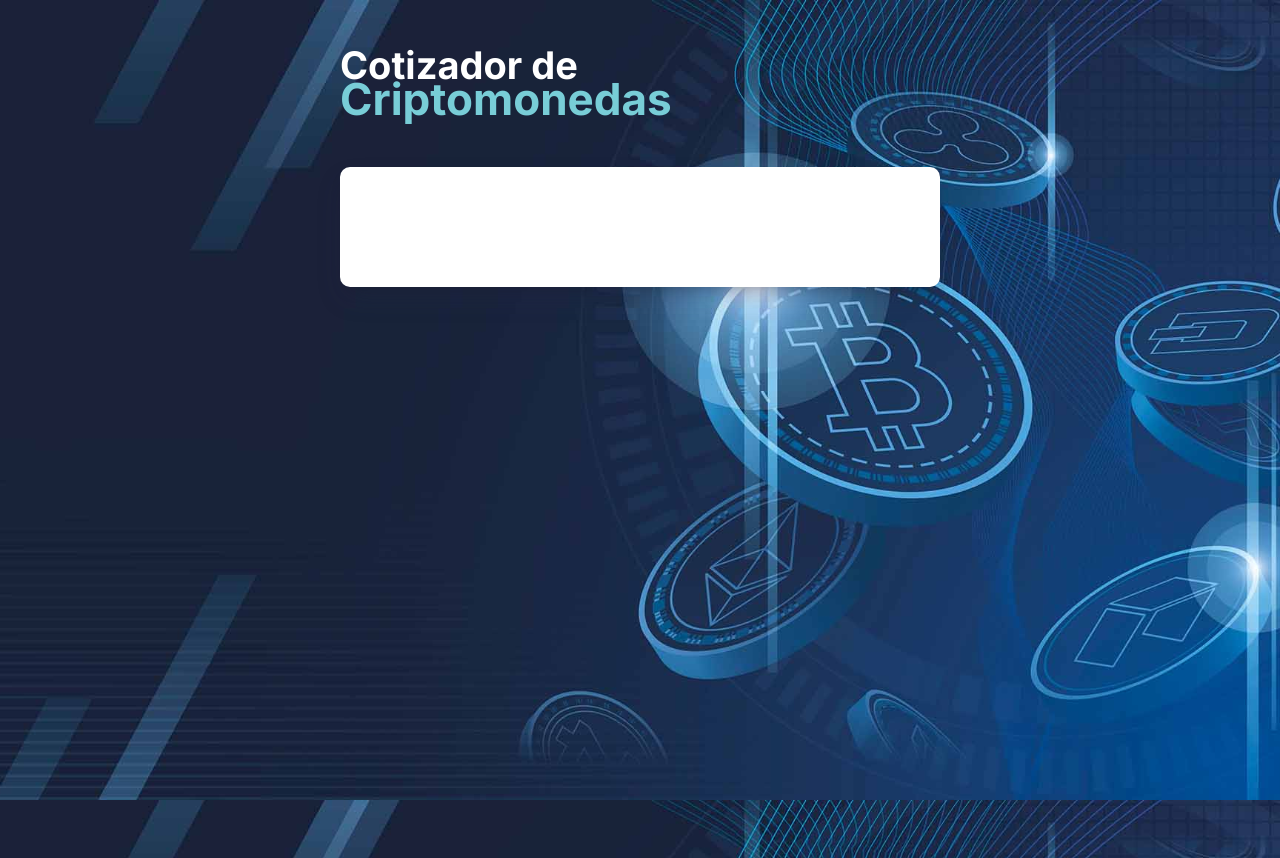
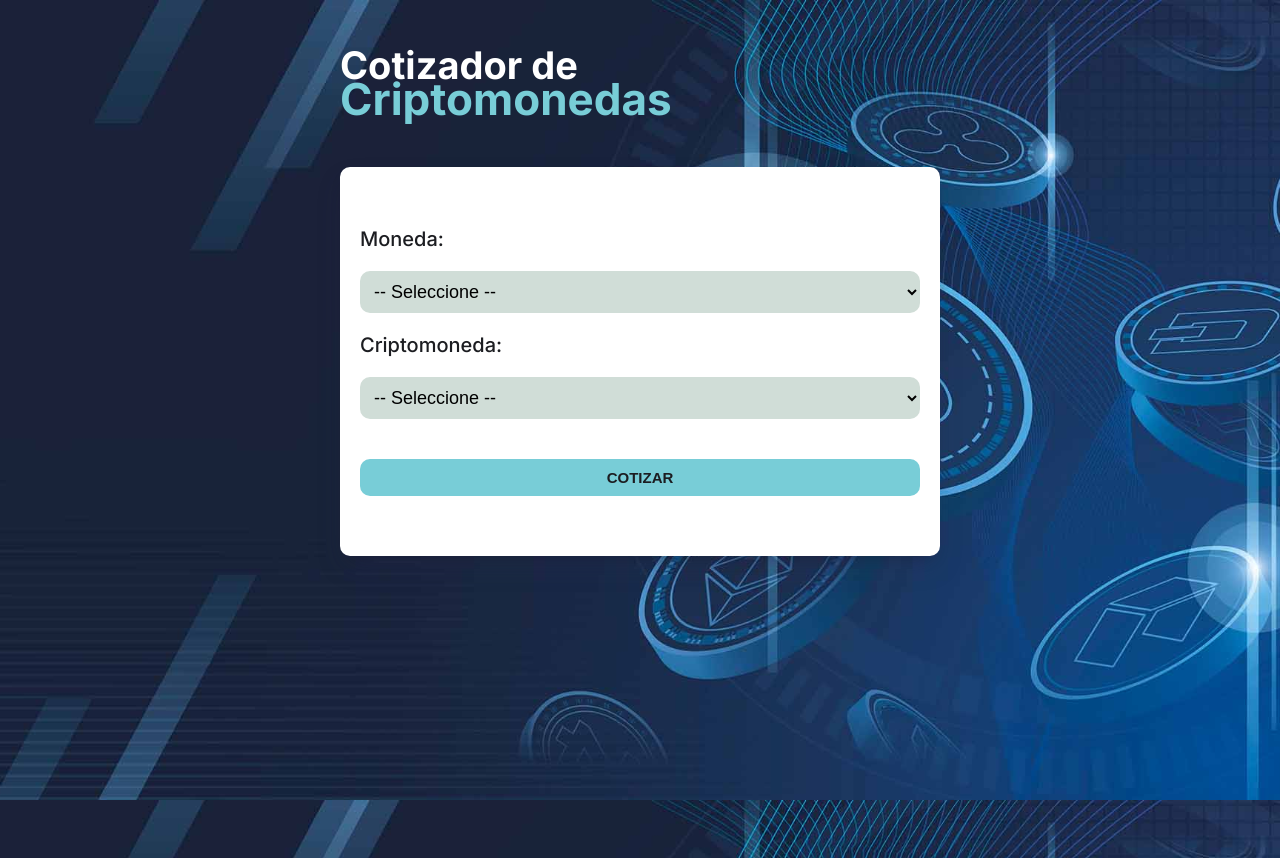
Before and after one commit to Mvillegas18/Crypto-Market, a React (Vite) app: page / in a window 1280 px wide. Built offline with nearby package versions, Linux system fonts and the light colour scheme.

Commit message:
feat: Add CriptoSearchForm component
This commit adds the CriptoSearchForm component to the project. The component includes a form with fields for selecting a currency and a cryptocurrency, as well as a submit button for submitting the form.

```diff
--- a/src/App.tsx
+++ b/src/App.tsx
@@ -1,3 +1,5 @@
+import CriptoSearchForm from './components/CriptoSearchForm';
+
 export default function App() {
 	return (
 		<div className='container'>
@@ -5,7 +7,9 @@
 				Cotizador de <span>Criptomonedas</span>
 			</h1>
 
-			<div className='content'></div>
+			<div className='content'>
+				<CriptoSearchForm />
+			</div>
 		</div>
 	);
 }
--- /dev/null
+++ b/src/components/CriptoSearchForm.tsx
@@ -0,0 +1,28 @@
+export default function CriptoSearchForm() {
+	return (
+		<form className='form'>
+			<div className='field'>
+				<label htmlFor='currency'>Moneda:</label>
+				<select
+					name='currency'
+					id='currency'>
+					<option value=''>-- Seleccione --</option>
+				</select>
+			</div>
+
+			<div className='field'>
+				<label htmlFor='criptocurrency'>Criptomoneda:</label>
+				<select
+					name='criptocurrency'
+					id='criptocurrency'>
+					<option value=''>-- Seleccione --</option>
+				</select>
+			</div>
+
+			<input
+				type='submit'
+				value='Cotizar'
+			/>
+		</form>
+	);
+}
--- a/src/index.css
+++ b/src/index.css
@@ -11,6 +11,8 @@
 
 body {
   background-image: url('/bg.jpg');
+  font-size: 2rem;
+  font-weight: 500;
   background-position: center;
   background-repeat: no-repeat;
   background-size: cover;
@@ -45,3 +47,41 @@
   border-radius: 1rem;
   box-shadow: rgba(50, 50, 93, 0.25) 0px 13px 27px -5px, rgba(0, 0, 0, 0.3) 0px 8px 16px -8px;
 }
+
+.form,
+.field {
+  display: flex;
+  flex-direction: column;
+  gap: 2rem;
+}
+
+.form label {
+  color: var(--black);
+}
+
+.form select {
+  background-color: #D0DDD7;
+  border: none;
+  padding: 1rem;
+  border-radius: 1rem;
+  font-size: 1.8rem;
+}
+
+.form [type='submit'] {
+  background-color: var(--primary);
+  color: var(--black);
+  padding: 1rem;
+  font-size: 1.5rem;
+  border: none;
+  border-radius: 1rem;
+  cursor: pointer;
+  font-weight: 900;
+  text-transform: uppercase;
+  margin-top: 2rem;
+  transition: all .3s;
+}
+
+.form [type='submit']:hover {
+  background-color: #5A9E9B;
+  color: var(--white);
+}
```
